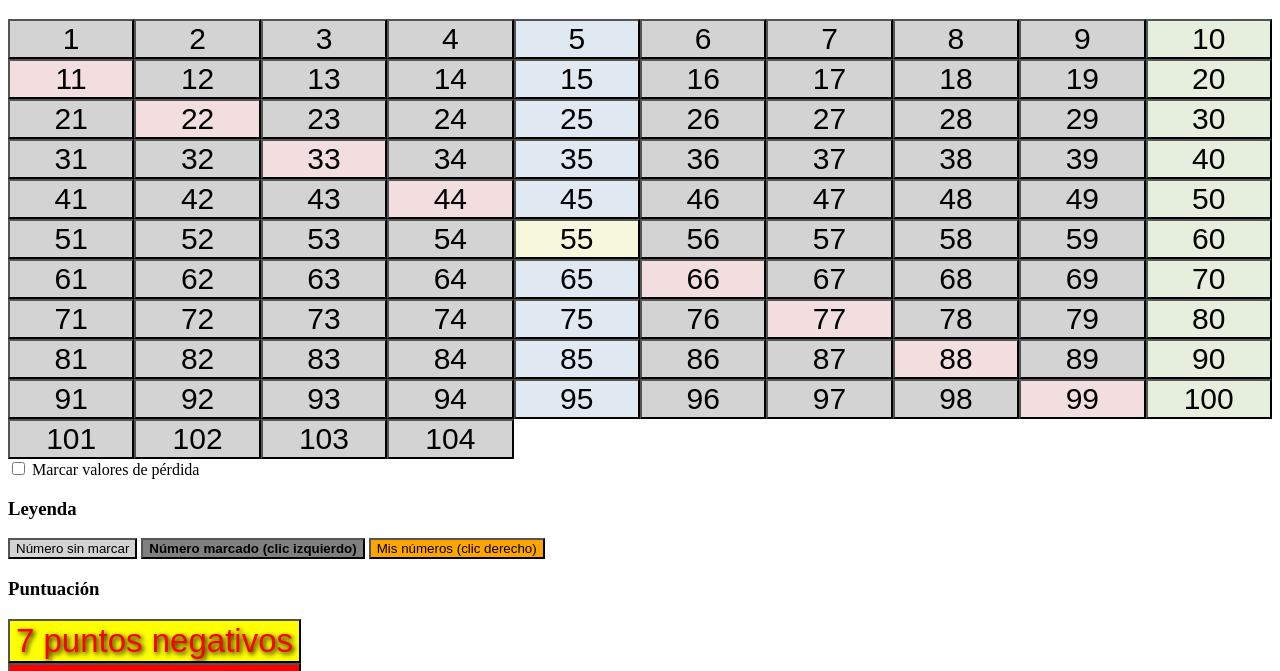
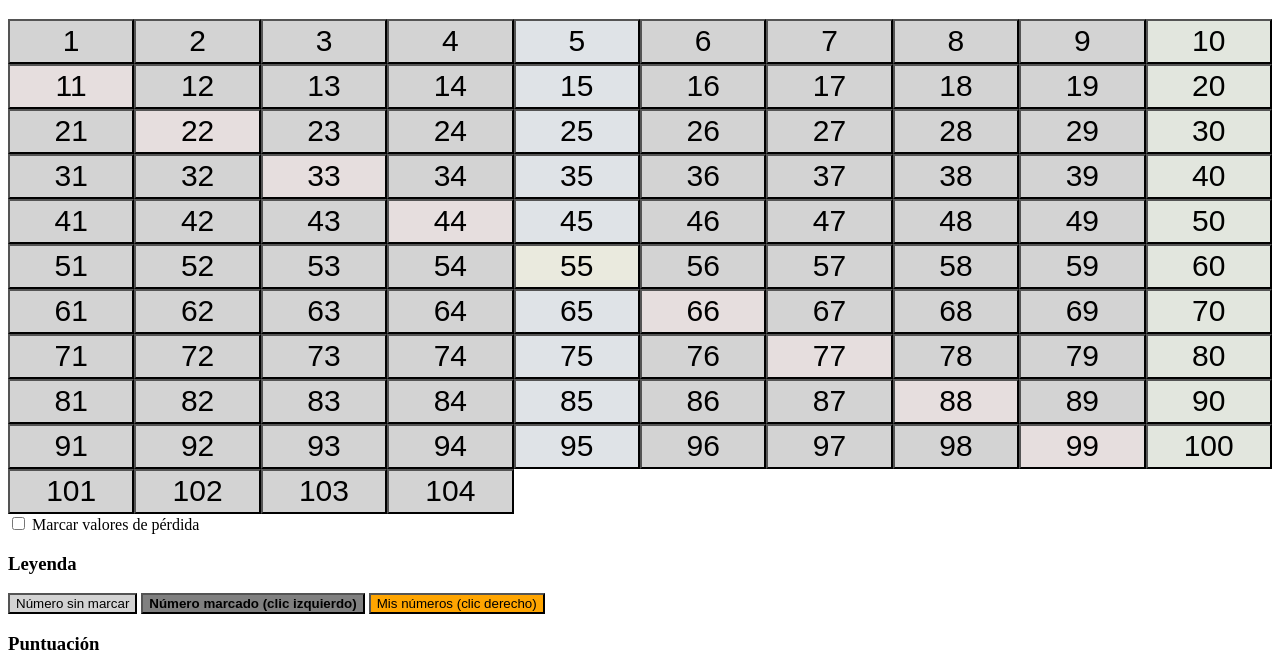
Before and after one commit to laurator/6-nimmt-Matrix, a plain HTML site: page botones.html in a window 1280 px wide. Shown: the part 61-732 px from the top of the page. Drawn offline with Linux system fonts and the light colour scheme.

Commit message:
Mejorada alineación vertical de botones con fuentes de distintos tamaños. Eliminado autocompletado del checkbox que muestra puntuación. Colores destacados suavizados

```diff
--- a/botones.html
+++ b/botones.html
@@ -3,10 +3,14 @@
 <html>
     <head>
         <style>
+           .button-container {
+                display: flex;
+           }
            .boton {
-                width: 10%;
-                height: 10%/*50px*/;
+                width: 10%; /*170px*/
+                height: 45px; /*50px 10%*/
                 font-size: 30px;
+                vertical-align: middle;
            }
 
            .eliminated {
@@ -27,19 +31,19 @@
 
             /* Styles of buttons depending on its number */
             .fifty-five {
-                background-color: rgba(192, 192, 0, 0.129);
+                background-color: rgba(92, 92, 0, 0.129);
             }
 
             .five-multiples {
-                background-color: rgba(20, 88, 155, 0.129);
+                background-color: rgba(9, 42, 75, 0.129);
             }
 
             .ten-multiples {
-                background-color: rgba(65, 131, 0, 0.129)
+                background-color: rgba(31, 61, 0, 0.129)
             }
 
             .palindromic {
-                background-color: rgba(153, 0, 0, 0.129);
+                background-color: rgba(61, 0, 0, 0.129);
             }
 
             .basic-button {
@@ -49,7 +53,7 @@
             /* Highlight the colors of the styles of buttons depending on its number */
             .fifty-five-highlight {
                 background-color: yellow;
-                font-size: 33px;
+                font-size: 34px;
                 /* Text color and border */
                 color: red;
                 text-shadow: 2px 2px 5px black;
@@ -94,7 +98,7 @@
 
         </div>
 
-        <input type="checkbox" id="showLossValues"/>
+        <input type="checkbox" id="showLossValues" autocomplete="off"/>
         <label for="showLossValues">Marcar valores de pérdida</label>
 
         <h3>Leyenda</h3>
@@ -150,14 +154,13 @@
 
         // Función para almacenar los elementos HTML de los botones a crear
         function createHtmlButtons () {
-        // Crear botón (Creando todo el html directamente con función auxiliar)
             var arrayHTMLelements = [];
 
             // Crear todos los botones con su estilo de número como clase
             for (var i=1; i<105; i++) {
                 var buttonNumberStyle = detectNumberStyle(i);
                 var botonesString = `<button class="boton ${buttonNumberStyle} not-my-numbers alive" id="boton${i}">${i}</button>`;
-                arrayHTMLelements.push(htmlToElement(botonesString));
+                arrayHTMLelements.push(htmlToElement(botonesString)); // Crear botón (Creando todo el html directamente con función auxiliar)
             }
             return arrayHTMLelements;
         }
```
